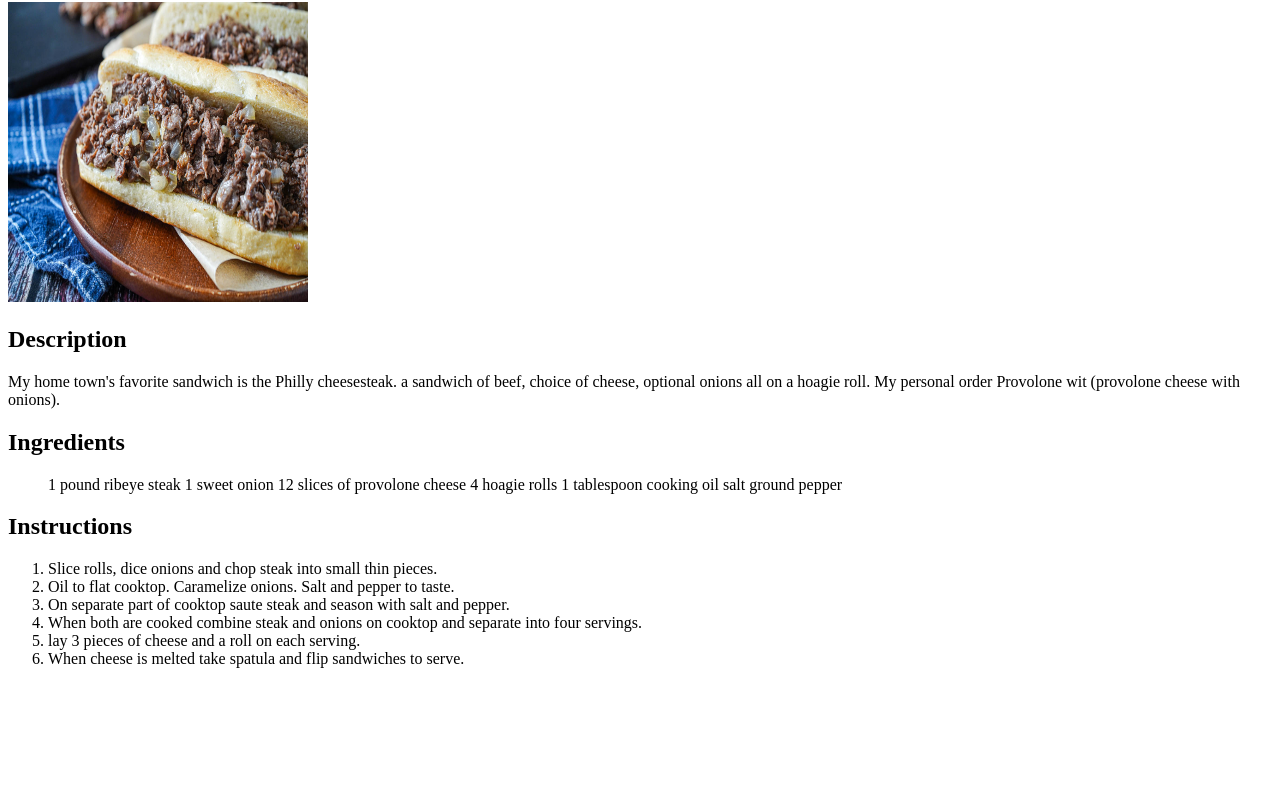
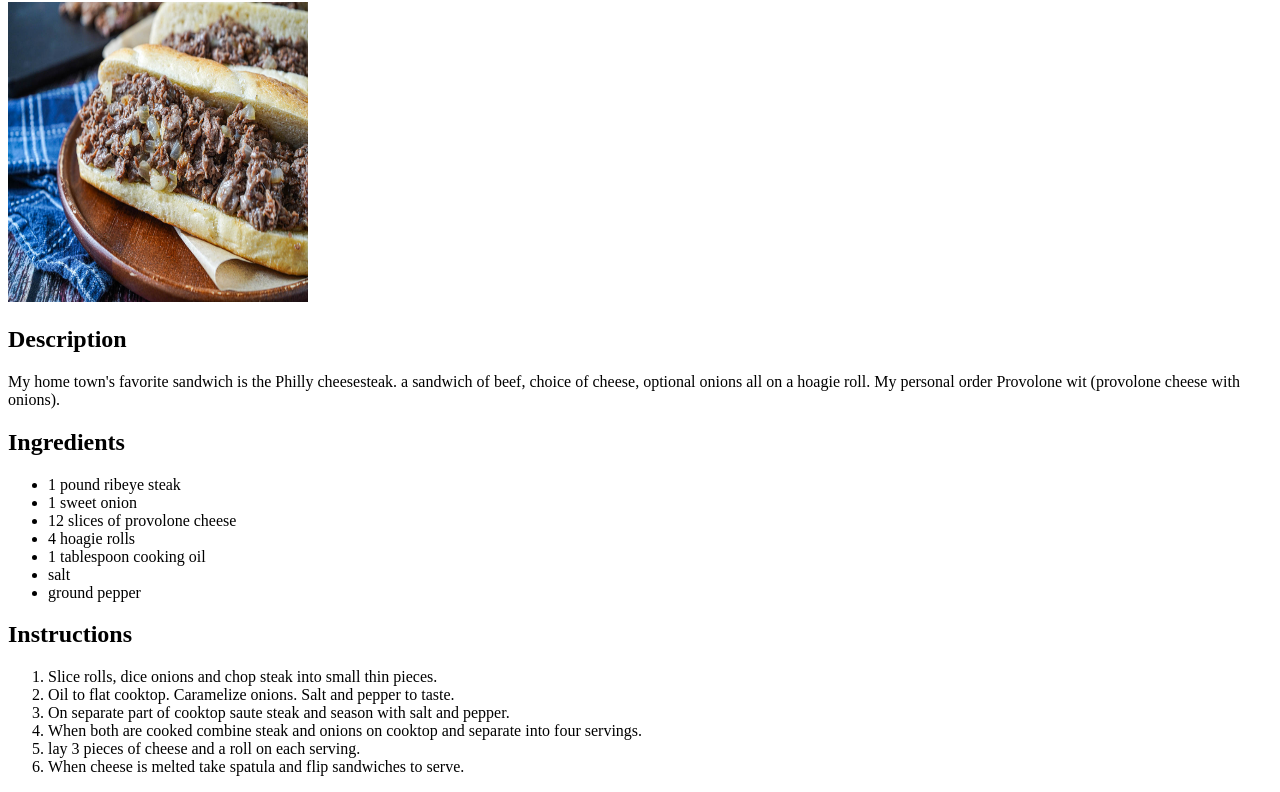
Before and after one commit to Pandamunchies/odin-recipes, a plain HTML site: page recipes/cheesesteak.html in a window 1280 px wide. Shown: the part 78-870 px from the top of the page. Before the commit the page ends 800 px from the top, so only its background shows below. Drawn offline with Linux system fonts and the light colour scheme.

Commit message:
Fixed list typo

```diff
--- a/recipes/cheesesteak.html
+++ b/recipes/cheesesteak.html
@@ -18,13 +18,13 @@
         </p>
         <h2>Ingredients</h2>
         <ul>
-            <ls>1 pound ribeye steak</ls>
-            <ls>1 sweet onion</ls>
-            <ls>12 slices of provolone cheese</ls>
-            <ls>4 hoagie rolls</ls>
-            <ls>1 tablespoon cooking oil</ls>
-            <ls>salt</ls>
-            <ls>ground pepper</ls>
+            <li>1 pound ribeye steak</li>
+            <li>1 sweet onion</li>
+            <li>12 slices of provolone cheese</li>
+            <li>4 hoagie rolls</li>
+            <li>1 tablespoon cooking oil</li>
+            <li>salt</li>
+            <li>ground pepper</li>
         </ul>
         <h2>Instructions</h2>
         <ol>
```
